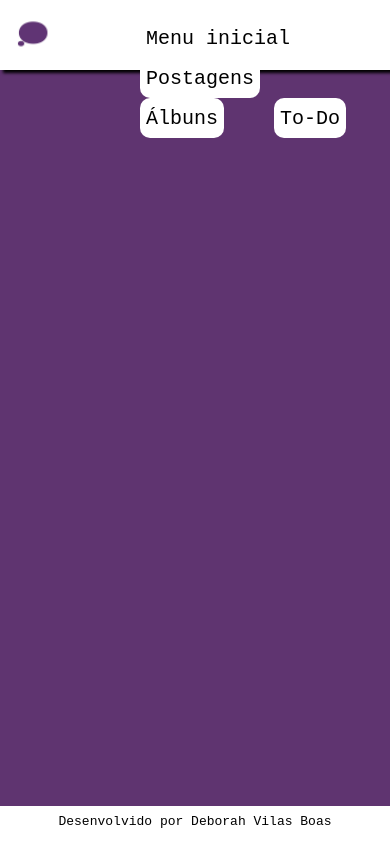
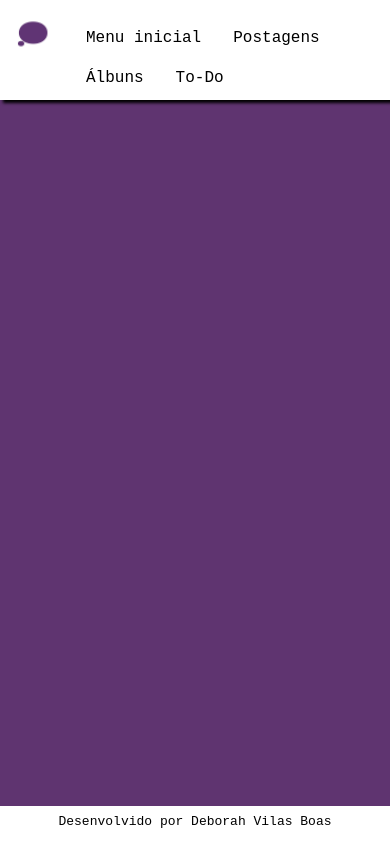
Before and after one commit to deborahvvba/framework-desafiotecnico, a React (Create React App) app: page / in a window 390 px wide. Built offline with nearby package versions, Linux system fonts and the light colour scheme.

Commit message:
Responsividade do navbar

```diff
--- a/src/App.css
+++ b/src/App.css
@@ -73,3 +73,17 @@
     padding-top: 8px;
     font-family: monospace;
 }
+
+@media(max-width: 730px) {
+  .navbar {
+    height: 100px;
+  }
+
+  .button {
+    font-size: 16px;
+  }
+
+  .App-link {
+    margin-left: 20px;
+  }
+}
```
